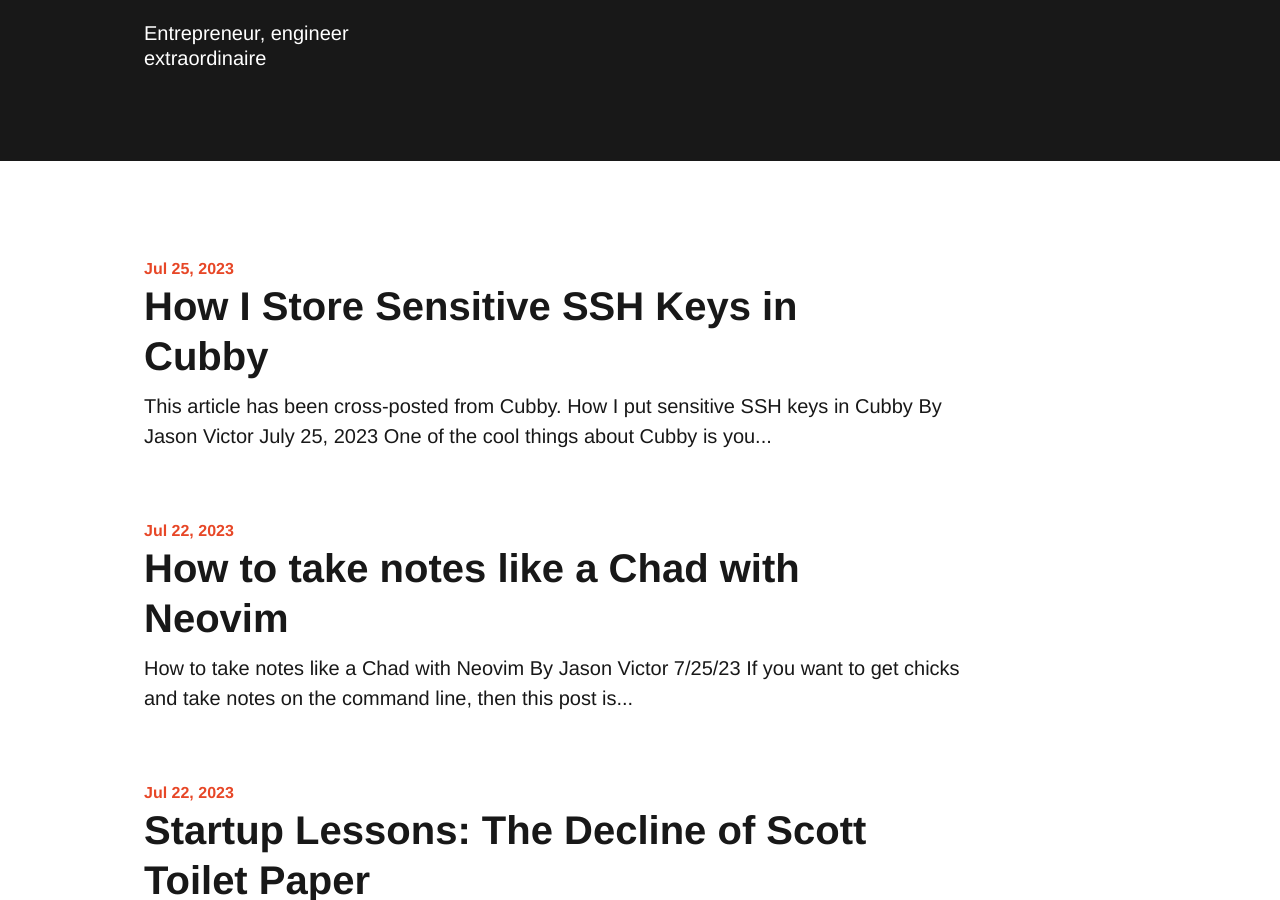
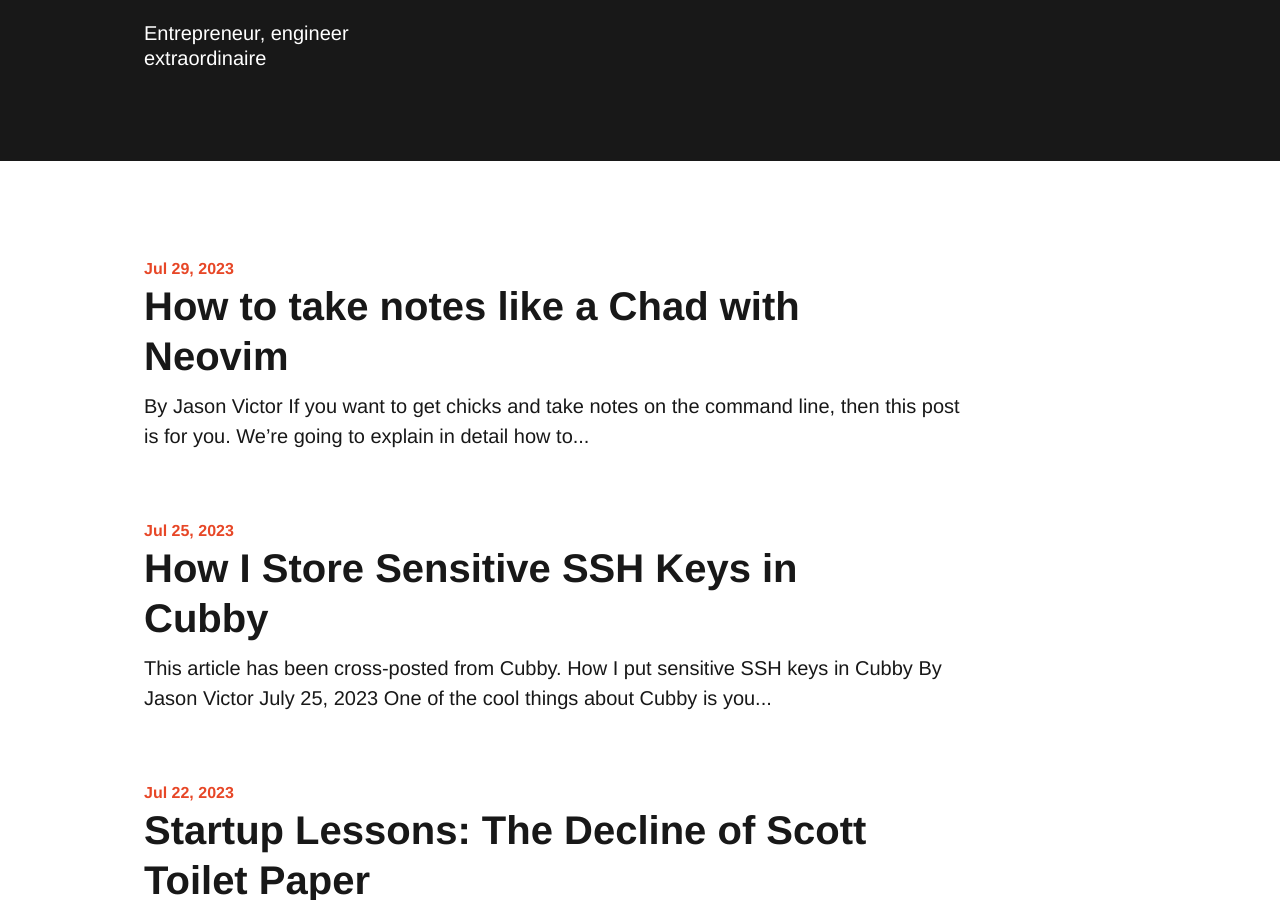
Before and after one commit to jwvictor/jwvictor.github.io, a Jekyll site: the page built from index.html, in a window 1280 px wide and 900 px high, scrolled down 577 px. Built offline with Jekyll 4.4.1, drawn with Linux system fonts in a browser that asks for light colours; comment, search, counter and statistics services are not loaded.

Commit message:
layout fixes

```diff
--- a/_posts/2023-07-29-note-taking-neovim-cubby.md
+++ b/_posts/2023-07-29-note-taking-neovim-cubby.md
@@ -1,14 +1,11 @@
 ---
 layout: category-post
 title:  "How to take notes like a Chad with Neovim"
-date:   2023-07-22 12:00:56 -0800
+date:   2023-07-29 04:00:56 -0800
 categories: writing
 ---
 
-# How to take notes like a Chad with Neovim
-
 _By Jason Victor_
-_7/25/23_
 
 If you want to get chicks _and_ take notes on the command line, then this post is for you. We're going to explain in detail how to set up the awesome cloud storage tool by the name of [Cubby](https://www.github.com/jwvictor/cubby), as well as its [Neovim plugin](https://www.github.com/jwvictor/nvim-cubby).
 
```
